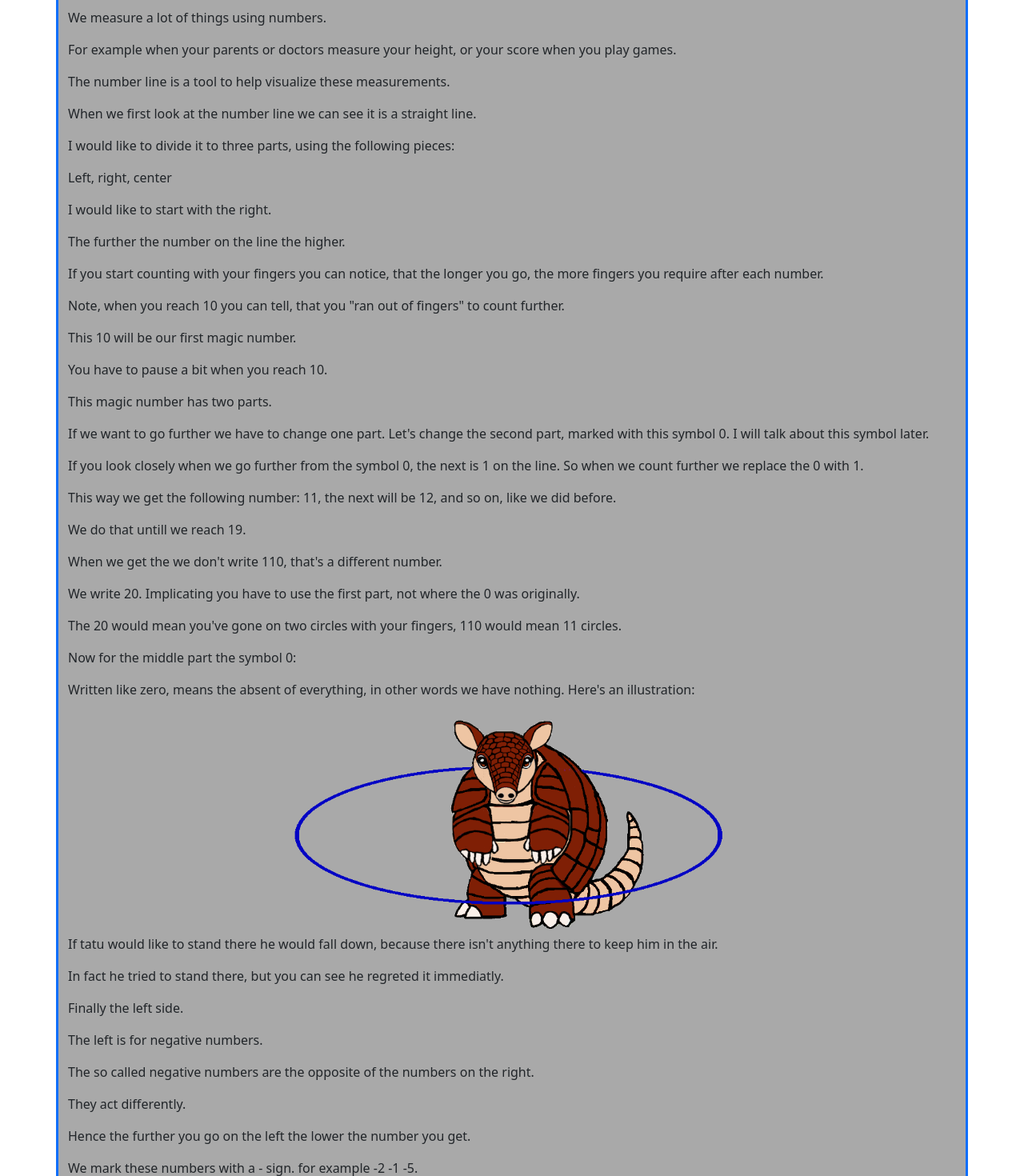
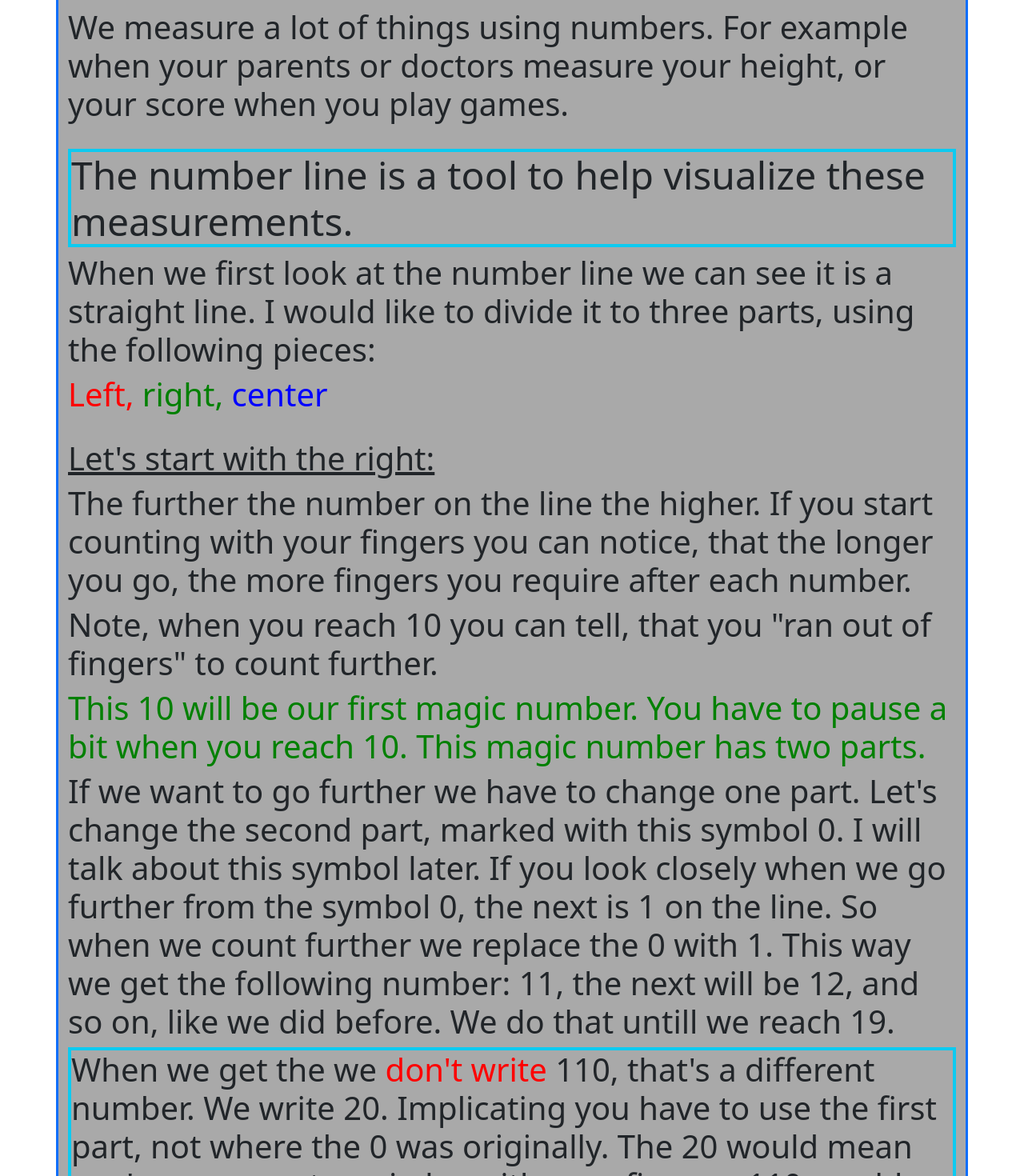
Before and after one commit to Hezos/MathHelper, a React (Create React App) app in the folder userinterface/: page /Numberline in a window 1280 px wide. Shown: the part 280-1750 px from the top of the page at 80% size. Built offline with nearby package versions, Linux system fonts and the light colour scheme.

Commit message:
Added sytling for number lines page.

```diff
--- a/userinterface/src/App.js
+++ b/userinterface/src/App.js
@@ -1,9 +1,6 @@
 import './App.css';
 import '../node_modules/bootstrap/dist/css/bootstrap.min.css'
 import { useState } from 'react';
-import { MultiplicationPage } from './components/MultiplicationPage';
-import Offcanvas from 'react-bootstrap/Offcanvas';
-import { DivisionPage } from './components/DivisionPage';
 import NavMenu from './components/NavMenu';
 //import { motion } from 'framer-motion';
 
--- a/userinterface/src/components/NumberLinePage.js
+++ b/userinterface/src/components/NumberLinePage.js
@@ -1,5 +1,7 @@
 import { Advertisement } from "./Advertisement";
 import NavMenu from "./NavMenu";
+//import '.../node_modules/bootstrap/dist/css/bootstrap.min.css'
+import "bootstrap/dist/css/bootstrap.min.css"
 
 
 export function NumberLinePage(){
@@ -15,108 +17,76 @@ export function NumberLinePage(){
                 <div class="text-center">
                     <img class="w-100 h-100" src={require("../assets/NumberLine.png")} alt="Image goes here." />
                 </div>
-                <p>
-                    We measure a lot of things using numbers.
+                <p class="h6 display-6">
+                    We measure a lot of things using numbers. For example when your parents or doctors measure your height, or your score when you play games.
                 </p>
-                <p>
-                    For example when your parents or doctors measure your height, or your score when you play games.
-                </p>
-                <p>
+                <br>
+                </br>
+                <p class="h5 display-5 border border-primary border-4 border-info">
                     The number line is a tool to help visualize these measurements.
                 </p>
-                <p>
-                    When we first look at the number line we can see it is a straight line.
+                <p class="h6 display-6">
+                    When we first look at the number line we can see it is a straight line. I would like to divide it to three parts, using the following pieces:
                 </p>
-                <p>
-                    I would like to divide it to three parts, using the following pieces:
+                <p class="h6 display-6">
+                    <span style={{color:"red"}}>Left,</span>  <span style={{color:"green"}}>right,</span> <span style={{color:"blue"}}>center</span>
                 </p>
-                <p>
-                    Left, right, center
+                <br></br>
+                <p class="h6 display-6">
+                    <u>
+                        Let's start with the right:
+                    </u>
                 </p>
-                <p>
-                    I would like to start with the right.
+                <p class="h6 display-6">
+                    The further the number on the line the higher. If you start counting with your fingers you can notice, that the longer you go, the more fingers you require after each number.
                 </p>
-                <p>
-                    The further the number on the line the higher.
-                </p>
-                <p>
-                    If you start counting with your fingers you can notice, that the longer you go, the more fingers you require after each number.
-                </p>
-                <p>
+                <p class="h6 display-6 font-weight-bold">
                     Note, when you reach 10 you can tell, that you "ran out of fingers" to count further.
                 </p>
-                <p>
-                    This 10 will be our first magic number.
+                <p class="h6 display-6" style={{color:"green"}}>
+                    This 10 will be our first magic number. You have to pause a bit when you reach 10. This magic number has two parts.
                 </p>
-                <p>
-                    You have to pause a bit when you reach 10.
+                <p class="h6 display-6 text-justify">
+                    If we want to go further we have to change one part. Let's change the second part, marked with this symbol 0. I will talk about this symbol later. If you look closely when we go further from the symbol 0, the next is 1 on the line. So when we count further we replace the 0 with 1. This way we get the following number: 11, the next will be 12, and so on, like we did before. We do that untill we reach 19.
                 </p>
-                <p>
-                    This magic number has two parts.
+                <p class="h6 display-6 text-justify border border-primary border-4 border-info">
+                    When we get the we <span style={{color:"red"}}> don't write </span> 110, that's a different number. We write 20. Implicating you have to use the first part, not where the 0 was originally. The 20 would mean you've gone on two circles with your fingers, 110 would mean 11 circles.
                 </p>
-                <p>
-                    If we want to go further we have to change one part. Let's change the second part, marked with this symbol 0.
-                    I will talk about this symbol later.
+                <br></br>
+                <p class="h6 display-6">
+                    <u>
+                        Now for the middle part the symbol 0:
+                    </u>
                 </p>
-                <p>
-                    If you look closely when we go further from the symbol 0, the next is 1 on the line. So when we count further we replace the 0 with 1.
-                </p>
-                <p>
-                    This way we get the following number: 11, the next will be 12, and so on, like we did before.
-                </p>
-                <p>
-                    We do that untill we reach 19.
-                </p>
-                <p>
-                    When we get the we <span> don't write </span> 110, that's a different number.
-                </p>
-                <p>
-                    We write 20. Implicating you have to use the first part, not where the 0 was originally.
-                </p>
-                <p>
-                    The 20 would mean you've gone on two circles with your fingers, 110 would mean 11 circles.
-                </p>
-                <p>
-                    Now for the middle part the symbol 0:
-                </p>
-                <p>
+                <p class="h6 display-6">
                     Written like zero, means the absent of everything, in other words we have nothing. Here's an illustration:
                 </p>
                 <div class="text-center">
                     <img class="w-50 h-50 " src={require("../assets/NumberLine3.png")} alt="Image goes here." />
                 </div>
-                <p>
-                    If tatu would like to stand there he would fall down, because there isn't anything there to keep him in the air.
+                <p class="h6 display-6">
+                    If tatu would like to stand there he would fall down, because there isn't anything there to keep him in the air. In fact he tried to stand there, but you can see he regreted it immediatly.
                 </p>
-                <p>
-                    In fact he tried to stand there, but you can see he regreted it immediatly.
+                <br></br>
+                <p class="h6 display-6">
+                    <u>
+                        Finally the left side.
+                    </u>
                 </p>
-                <p>
-                    Finally the left side.
+                <p class="h6 display-6">
+                    The left is for negative numbers. The so called negative numbers are the opposite of the numbers on the right. They act differently.
                 </p>
-                <p>
-                    The left is for negative numbers.
-                </p>
-                <p>
-                    The so called negative numbers are the opposite of the numbers on the right.
-                </p>
-                <p>
-                    They act differently.
-                </p>
-                <p>
+                <p class="h6 display-6" style={{color:"green"}}>
                     Hence the further you go on the left the lower the number you get.
                 </p>
-                <p>
-                    We mark these numbers with a <span>-</span> sign. for example -2 -1 -5.
-                </p>
-                <p>
-                    As you can see on the number line negative numbers start on the left and go for the left.
+                <p class="h6 display-6">
+                    We mark these numbers with a <span class="h6 display-6 border border-primary border-4 border-info">-</span> sign. for example -2 -1 -5. As you can see on the number line negative numbers start on the left and go for the left.
                 </p>
                 <div class="text-center">
                     <img class="w-25 h-25 " src={require("../assets/NumberLine2.png")} alt="Image goes here." />
                 </div>
-                 <p>
-                    in the case of negative numbers, it's like this flipping here.
+                 <p class="h6 display-6">
+                    In the case of negative numbers, it's like this flipping here.
                  </p>
                 <br></br>
                 <a href="http://localhost:3000">Further explaination in a youtube video</a>
```
